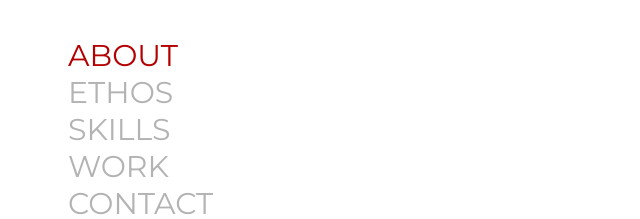
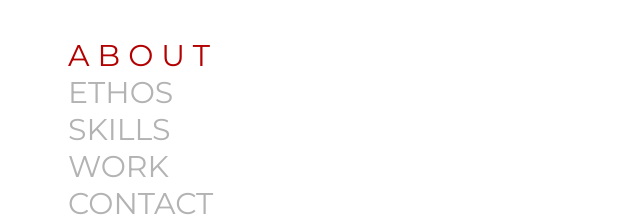
Before and after one commit to KaiUsher/KaiUsher.github.io, a plain HTML site: page index.html in a window 1280 px wide. In both pictures the pointer is over the link "ABOUT". Shown: the part 259-478 px from the top of the page, 0-640 px from the left. Drawn offline with nearby package versions, Linux system fonts and the light colour scheme.

Commit message:
letter-spacing links

```diff
--- a/style.css
+++ b/style.css
@@ -47,6 +47,7 @@ h1 {
 
 .nav a:hover {
 	color: #b30000;
+	letter-spacing: 8px;
 }
 
 .nav a:active {
```
